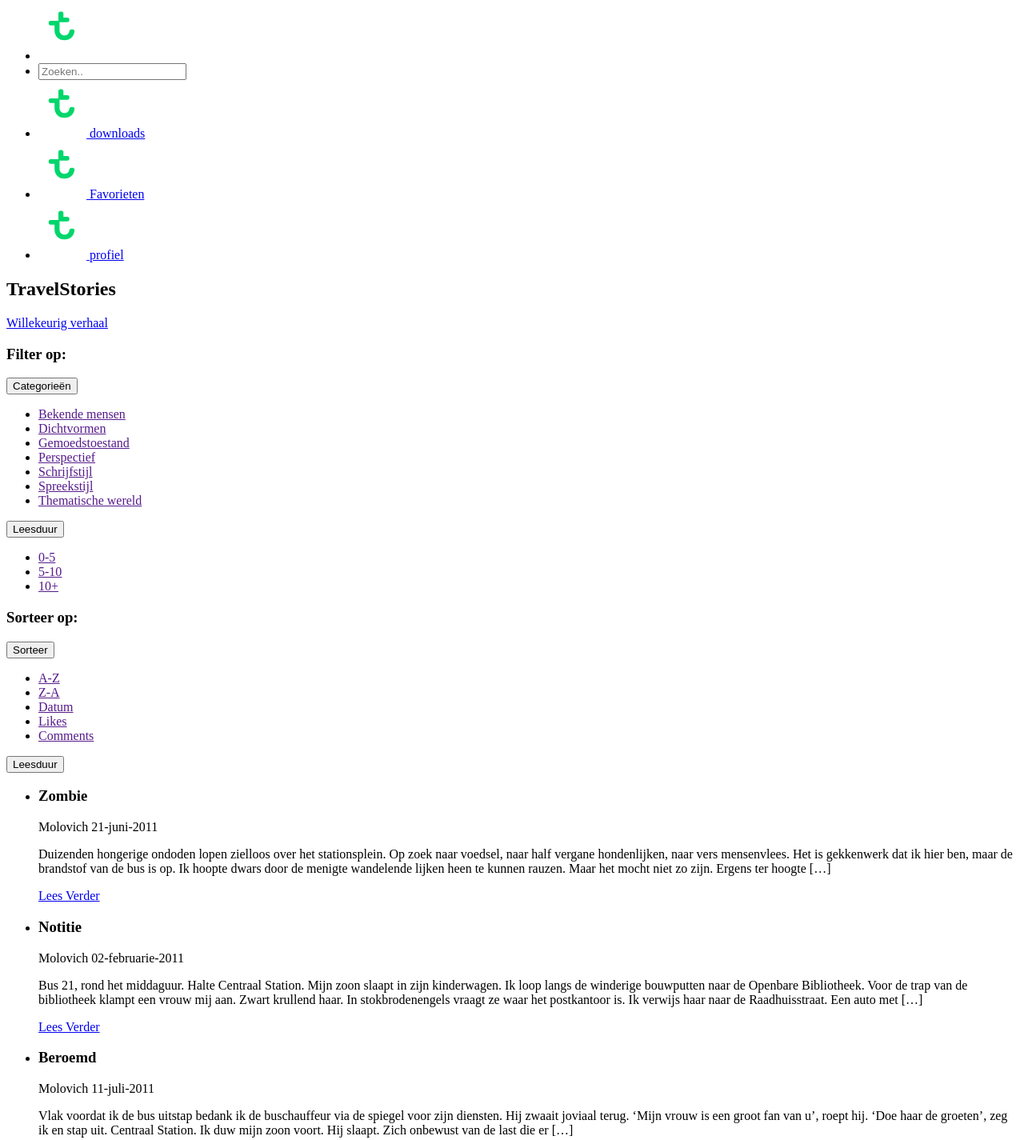
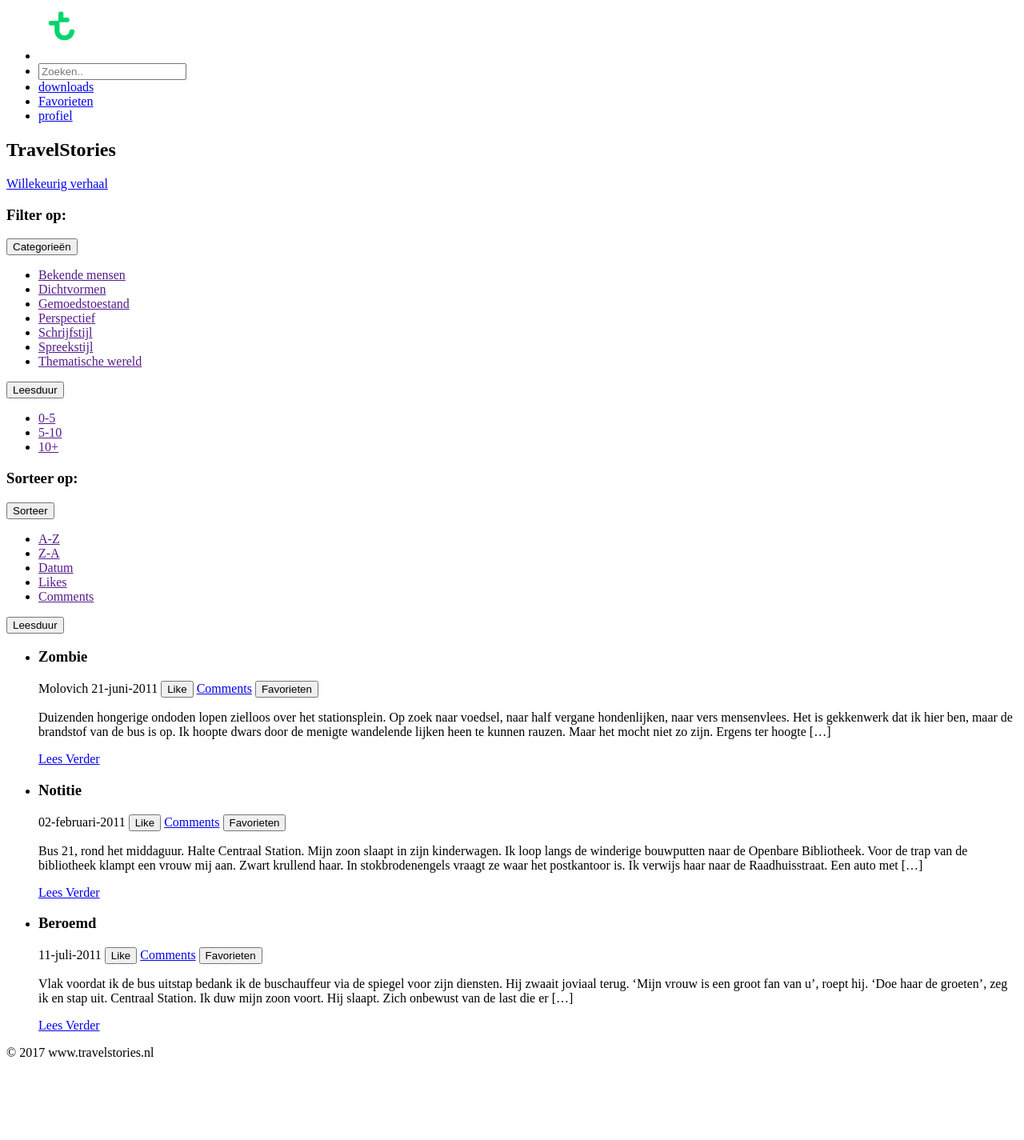
Before and after one commit to BrianJakobs/99-Verhalen, a plain HTML site: page verhalen/index.html in a window 1280 px wide. Shown: the part 13-1438 px from the top of the page at 80% size. After the commit the page ends 1354 px from the top, so only its background shows below. Drawn offline with Linux system fonts and the light colour scheme.

Commit message:
2nd commit
Syntax fouten weggewerkt, Semantische fouten verbeterd, favorieten knop, like knop, comment knop toegevoegd.

```diff
--- a/verhalen/index.html
+++ b/verhalen/index.html
@@ -20,16 +20,13 @@
                     </form>
                 </li>
                 <li>
-                    <a href="index.html"><img src="assets/images/logo.svg" alt="download">
-                        <span>downloads</span></a>
+                    <a href="index.html">downloads</a>
                 </li>
                 <li>
-                    <a href="index.html"><img src="assets/images/logo.svg" alt="favorieten">
-                        <span>Favorieten</span></a>
+                    <a href="index.html">Favorieten</a>
                 </li>
                 <li>
-                    <a href="index.html"><img src="assets/images/logo.svg" alt="profiel">
-                        <span>profiel</span></a>
+                    <a href="index.html">profiel</a>
                 </li>
             </ul>
         </nav>
@@ -76,21 +73,28 @@
                 <li>
                     <h3>Zombie</h3>
                     <span>Molovich</span>
-                    <span>21-juni-2011</span>
+                    <time datetime="2011-06-21">21-juni-2011</time>
+                    <button>Like</button>
+                    <a href="verhaal-1.html">Comments</a>
+                    <button>Favorieten</button>
                     <p>Duizenden hongerige ondoden lopen zielloos over het stationsplein. Op zoek naar voedsel, naar half vergane hondenlijken, naar vers mensenvlees. Het is gekkenwerk dat ik hier ben, maar de brandstof van de bus is op. Ik hoopte dwars door de menigte wandelende lijken heen te kunnen rauzen. Maar het mocht niet zo zijn. Ergens ter hoogte […]</p>
                     <a href="verhaal-1.html">Lees Verder</a>
                 </li>
                 <li>
                     <h3>Notitie</h3>
-                    <span>Molovich</span>
-                    <span>02-februarie-2011</span>
+                    <time datetime="2011-02-02">02-februari-2011</time>
+                    <button>Like</button>
+                    <a href="verhaal-1.html">Comments</a>
+                    <button>Favorieten</button>
                     <p>Bus 21, rond het middaguur. Halte Centraal Station. Mijn zoon slaapt in zijn kinderwagen. Ik loop langs de winderige bouwputten naar de Openbare Bibliotheek. Voor de trap van de bibliotheek klampt een vrouw mij aan. Zwart krullend haar. In stokbrodenengels vraagt ze waar het postkantoor is. Ik verwijs haar naar de Raadhuisstraat. Een auto met […]</p>
                     <a href="verhaal-2.html">Lees Verder</a>
                 </li>
                 <li>
                     <h3>Beroemd</h3>
-                    <span>Molovich</span>
-                    <span>11-juli-2011</span>
+                    <time datetime="2011-07-11">11-juli-2011</time>
+                    <button>Like</button>
+                    <a href="verhaal-1.html">Comments</a>
+                    <button>Favorieten</button>
                     <p>Vlak voordat ik de bus uitstap bedank ik de buschauffeur via de spiegel voor zijn diensten. Hij zwaait joviaal terug. ‘Mijn vrouw is een groot fan van u’, roept hij. ‘Doe haar de groeten’, zeg ik en stap uit. Centraal Station. Ik duw mijn zoon voort. Hij slaapt. Zich onbewust van de last die er […]</p>
                     <a href="verhaal-3.html">Lees Verder</a>
                 </li>
```
Also changed, not shown: verhalen/login.html (+4 -7 lines), verhalen/register.html (+8 -11 lines), verhalen/verhaal-1.html (+4 -7 lines), verhalen/verhaal-2.html (+4 -7 lines), verhalen/verhaal-3.html (+4 -7 lines).
